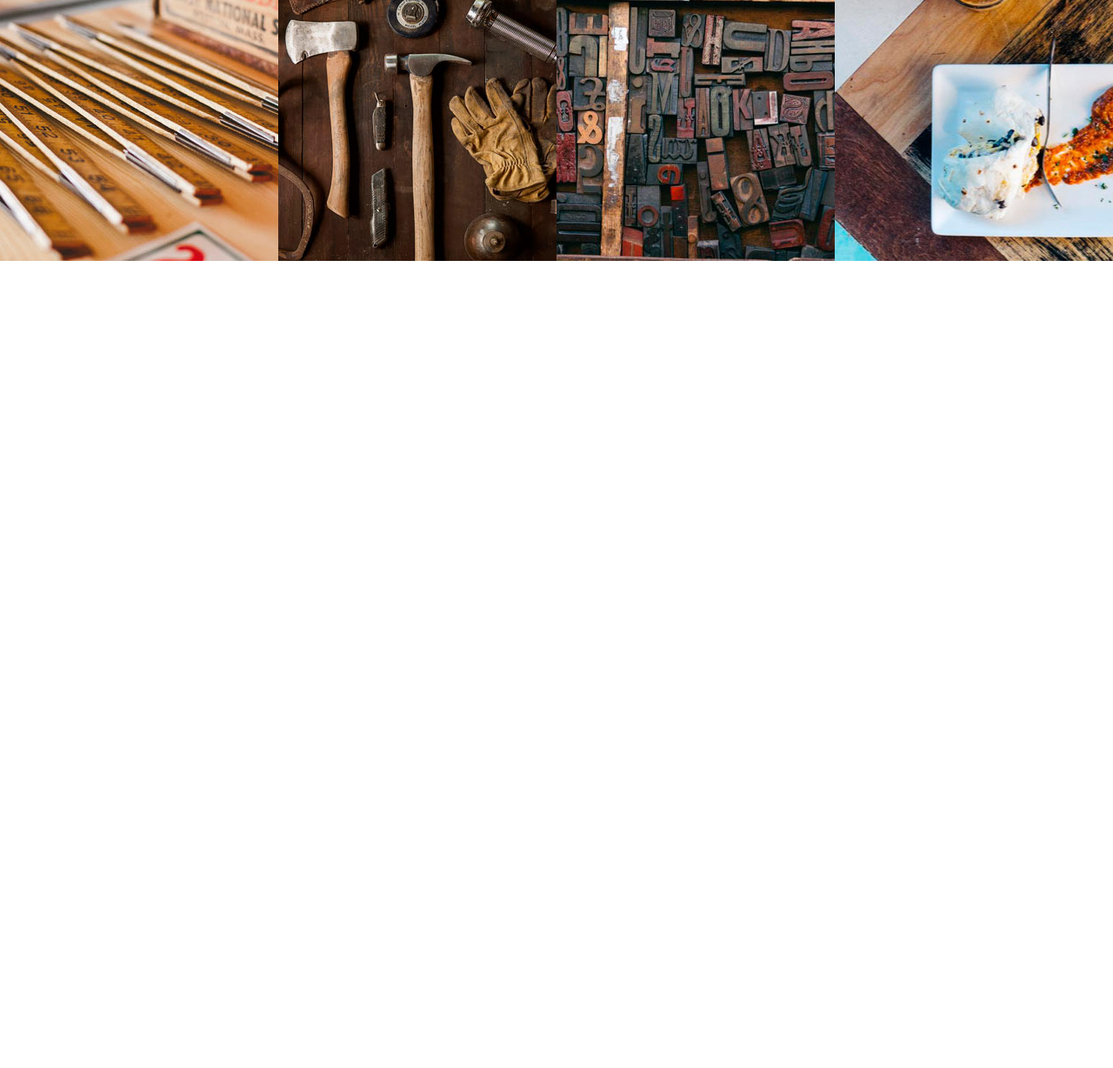
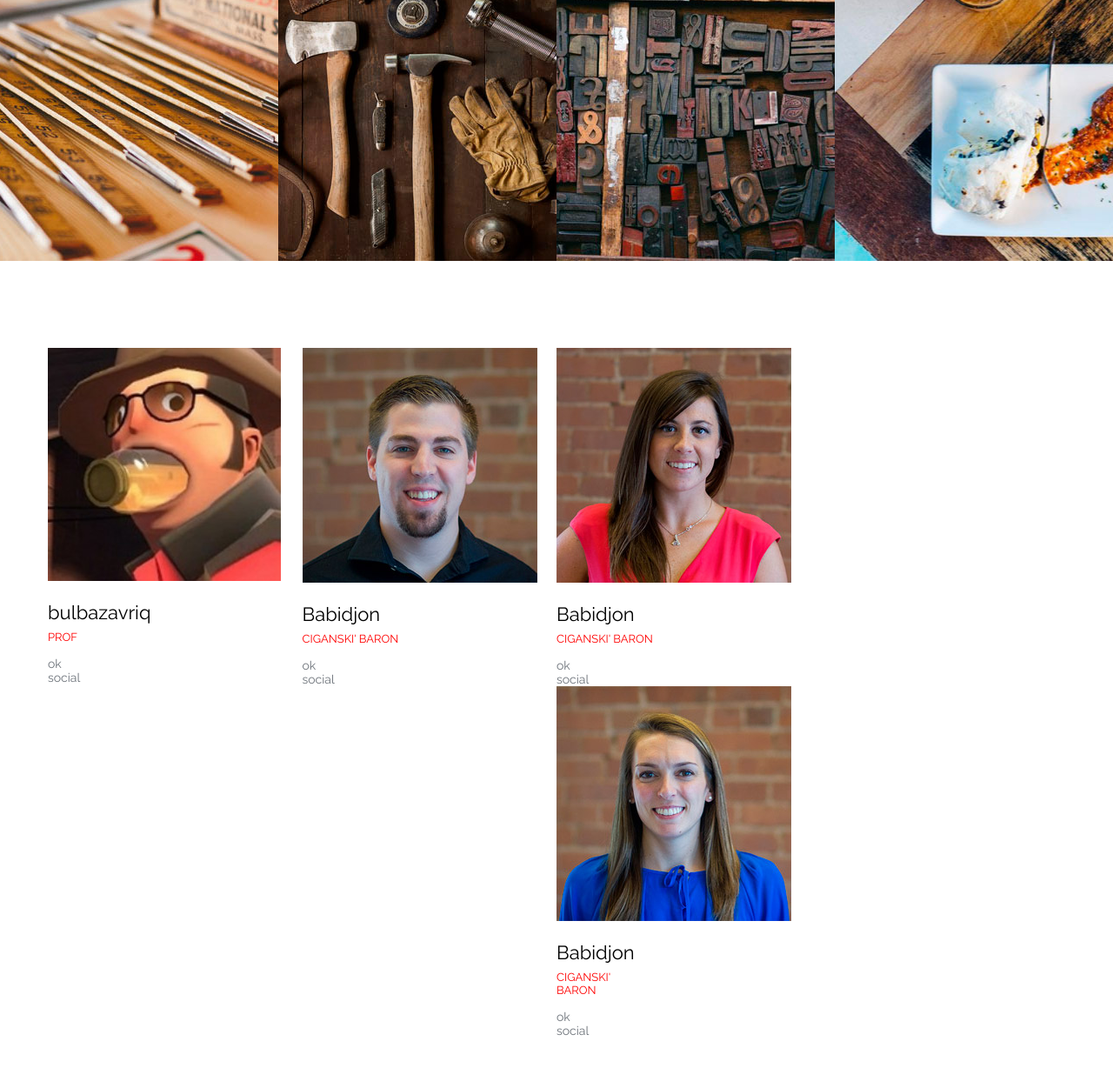
Before and after one commit to bulbazavriq/ActiveBox, a plain HTML site: page activebox/index.html in a window 1280 px wide. Shown: the part 1704-2932 px from the top of the page at 87% size. Before the commit the page ends 2004 px from the top, so only its background shows below. Drawn offline with nearby package versions, Linux system fonts and the light colour scheme.

Commit message:
second
2

```diff
--- a/activebox/index.html
+++ b/activebox/index.html
@@ -127,11 +127,47 @@
   <div class="works__item">
     <img class="works__img" src="images/works/work-8.jpg" alt="">
       <div class="works__content">
-        <div class="works__title">Project name</div>
+        <div class="works__title">ладно</div>
         <div class="works__text">User interface design</div>
       </div>
   </div>
+</div>
 
+<div class="team">
+  <div class="container">
+    <div class="team__inner">
+      <div class="team__item">
+        <img class="team__foto tm" src="images/team/team-1.jpg" alt="">
+        <div class="team__name">bulbazavriq</div>
+        <div class="team__prof">prof</div>
+        <div class="team__text">ok</div>
+        <div class="team__social">social</div>
+      </div>
+      <div class="team__item">
+        <img class="team__foto tm" src="images/team/team-2.jpg" alt="">
+        <div class="team__name">Babidjon</div>
+        <div class="team__prof">ciganski' baron</div>
+        <div class="team__text">ok</div>
+        <div class="team__social">social</div>
+      </div>
+      <div class="team__item">
+        <img class="team__foto tm" src="images/team/team-3.jpg" alt="">
+        <div class="team__name">Babidjon</div>
+        <div class="team__prof">ciganski' baron</div>
+        <div class="team__text">ok</div>
+        <div class="team__social">social</div>
+      <div class="team__item">
+        <img class="team__foto tm" src="images/team/team-4.jpg" alt="">
+        <div class="team__name">Babidjon</div>
+        <div class="team__prof">ciganski' baron</div>
+        <div class="team__text">ok</div>
+        <div class="team__social">social</div>
+      </div>
+      </div>
+    </div>
+  </div>
 </div>
+
+
 </body>
 </html>
--- a/activebox/style.css
+++ b/activebox/style.css
@@ -202,3 +202,48 @@ p{
     color: #fff;
     text-transform: uppercase;
 }
+
+.works__text{
+    color: aliceblue;
+}
+
+.team{
+    margin: 100px 0;
+
+}
+
+.team__inner{
+    display: flex;
+    flex-wrap: wrap;
+
+}
+
+.team__item{
+    width: 25%;
+}
+
+.team__photo {
+    display: block;
+    max-width: 100%;
+    height: auto;
+}
+
+.tm{
+    margin-bottom: 20px ;
+}
+
+.tfirst-child{
+    margin-bottom: 86px
+}
+.team__name{
+    font-size: 22px;
+    color: black;
+    margin-bottom: 8px;
+}
+
+.team__prof{
+    font-size: 13px;
+    color: red;
+    text-transform: uppercase;
+    margin-bottom: 15px;
+}
```
Also changed, not shown: activebox/images/reviews/review-1.jpg (added), activebox/images/team/team-1.jpg (added), activebox/images/team/team-2.jpg (added), activebox/images/team/team-3.jpg (added), activebox/images/team/team-4.jpg (added), activebox/images/vk.png (added).
